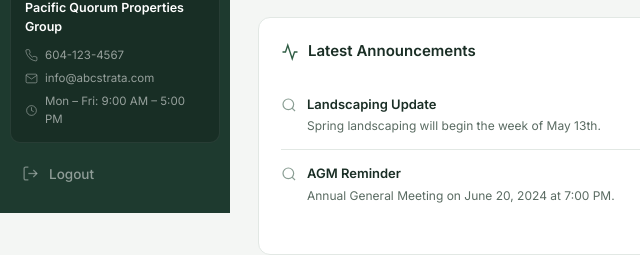
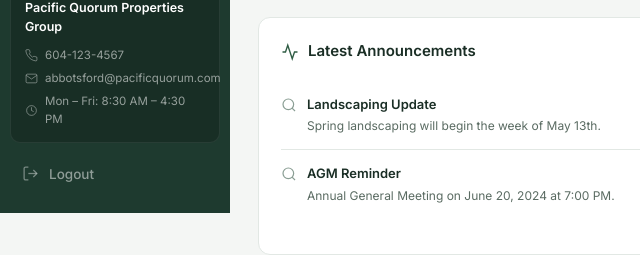
Before and after one commit to chinchilus/abnerchinchilla.github.io, a plain HTML site: page index.html in a window 1280 px wide. Shown: the part 587-842 px from the top of the page, 0-640 px from the left. Drawn offline with Linux system fonts and the light colour scheme.

Commit message:
Update contact email and business hours

```diff
--- a/index.html
+++ b/index.html
@@ -72,11 +72,11 @@
         </span>
         <span>
           <svg viewBox="0 0 24 24" fill="none" stroke="currentColor" stroke-width="1.8"><path d="M4 4h16c1.1 0 2 .9 2 2v12c0 1.1-.9 2-2 2H4c-1.1 0-2-.9-2-2V6c0-1.1.9-2 2-2z"/><polyline points="22,6 12,13 2,6"/></svg>
-          info@abcstrata.com
+          abbotsford@pacificquorum.com
         </span>
         <span>
           <svg viewBox="0 0 24 24" fill="none" stroke="currentColor" stroke-width="1.8"><circle cx="12" cy="12" r="9"/><polyline points="12 6 12 12 16 14"/></svg>
-          Mon – Fri: 9:00 AM – 5:00 PM
+          Mon – Fri: 8:30 AM – 4:30 PM
         </span>
       </div>
     </div>
```
